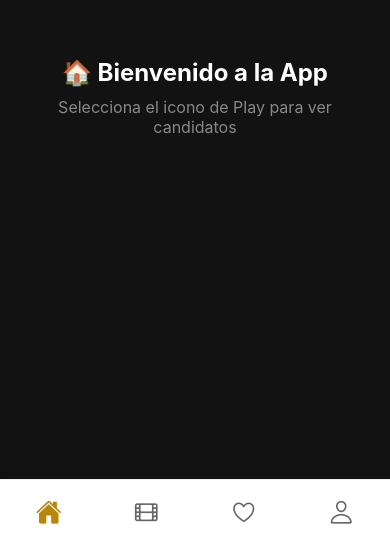
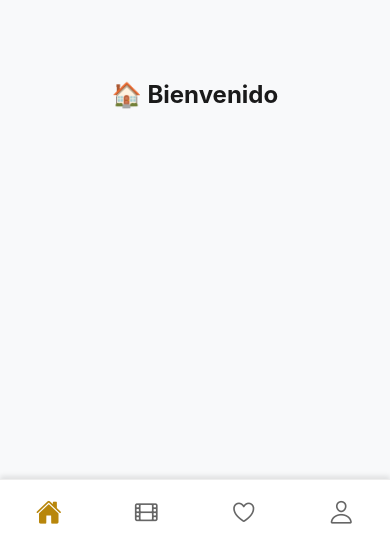
Before and after one commit to Andres-cor7/INGEDEMOCRATICOS, a React Native app: screen / in a window 390 px wide. Shown: the part 290-844 px from the top of the page. Built offline with nearby package versions, Linux system fonts and the light colour scheme.

Commit message:
Settings

```diff
--- a/src/screens/FeedScreen.js
+++ b/src/screens/FeedScreen.js
@@ -1,22 +1,31 @@
 import React, { useState } from 'react';
-import { StyleSheet, View, FlatList, Dimensions, Text } from 'react-native';
+import { StyleSheet, View, FlatList, Dimensions, Text, TouchableOpacity, ScrollView } from 'react-native';
 import TarjetaCandidato from '../components/TarjetaCandidato';
 import MenuNavegacion from '../components/MenuNavegacion';
 import { POLITICOS } from '../data/datos';
 
-const { height } = Dimensions.get('window');
+const { height, width } = Dimensions.get('window');
 
 const FeedScreen = () => {
-  // La app inicia en Home (primera sección)
   const [seccionActual, setSeccionActual] = useState('home');
+
+  // Componente interno para las tarjetas de Settings
+  const SettingCard = ({ titulo }) => (
+    <TouchableOpacity
+      style={styles.settingCard}
+      onPress={() => console.log(`Navegando a: ${titulo}`)} // Aquí irá la navegación futura
+    >
+      <Text style={styles.settingText}>{titulo}</Text>
+      <Text style={styles.arrow}>›</Text>
+    </TouchableOpacity>
+  );
 
   const renderContenido = () => {
     switch (seccionActual) {
       case 'home':
         return (
           <View style={styles.center}>
-            <Text style={styles.text}>🏠 Bienvenido a la App</Text>
-            <Text style={styles.subText}>Selecciona el icono de Play para ver candidatos</Text>
+            <Text style={styles.titleText}>🏠 Bienvenido</Text>
           </View>
         );
       case 'reels':
@@ -32,17 +41,23 @@ const FeedScreen = () => {
             decelerationRate="fast"
           />
         );
-      case 'search':
+      case 'heart':
         return (
           <View style={styles.center}>
-            <Text style={styles.text}>🔍 Buscador de Candidatos</Text>
+            <Text style={styles.titleText}>❤️ Mis Favoritos</Text>
           </View>
         );
       case 'profile':
         return (
-          <View style={styles.center}>
-            <Text style={styles.text}>👤 Mi Perfil</Text>
-          </View>
+          <ScrollView style={styles.settingsContainer}>
+            <Text style={styles.headerTitle}>Configuración</Text>
+            {/* Las 5 tarjetas que pediste */}
+            <SettingCard titulo="Ubicación" />
+            <SettingCard titulo="Accesibilidad" />
+            <SettingCard titulo="Ruben & Sheinbawm forever ❤️" />
+            <SettingCard titulo="Soporte" />
+            <SettingCard titulo="Acerca de nosotros" />
+          </ScrollView>
         );
       default:
         return null;
@@ -54,8 +69,6 @@ const FeedScreen = () => {
       <View style={styles.contentArea}>
         {renderContenido()}
       </View>
-
-      {/* Pasamos el estado al menú para que sepa cuál está activo */}
       <MenuNavegacion setSeccion={setSeccionActual} seccionActual={seccionActual} />
     </View>
   );
@@ -64,29 +77,58 @@ const FeedScreen = () => {
 const styles = StyleSheet.create({
   mainWrapper: {
     flex: 1,
-    backgroundColor: '#121212',
+    backgroundColor: '#F8F9FA', // Un gris muy claro para que resalten las tarjetas blancas
   },
   contentArea: {
     flex: 1,
-    marginBottom: 70, // Espacio para que el menú no tape contenido
+    marginBottom: 75,
   },
   center: {
     flex: 1,
     justifyContent: 'center',
     alignItems: 'center',
-    padding: 20,
   },
-  text: {
-    color: 'white',
+  titleText: {
     fontSize: 24,
     fontWeight: 'bold',
-    textAlign: 'center',
+    color: '#1a1a1a',
   },
-  subText: {
-    color: '#888',
+  // ESTILOS DE SETTINGS
+  settingsContainer: {
+    flex: 1,
+    padding: 20,
+    paddingTop: 60,
+  },
+  headerTitle: {
+    fontSize: 28,
+    fontWeight: 'bold',
+    marginBottom: 25,
+    color: '#1a1a1a',
+  },
+  settingCard: {
+    backgroundColor: '#FFFFFF',
+    paddingVertical: 20,
+    paddingHorizontal: 20,
+    borderRadius: 15,
+    marginBottom: 12,
+    flexDirection: 'row',
+    justifyContent: 'space-between',
+    alignItems: 'center',
+    // Sombreado ligero
+    shadowColor: '#000',
+    shadowOffset: { width: 0, height: 2 },
+    shadowOpacity: 0.05,
+    shadowRadius: 4,
+    elevation: 3,
+  },
+  settingText: {
     fontSize: 16,
-    marginTop: 10,
-    textAlign: 'center',
+    color: '#333',
+    fontWeight: '500',
+  },
+  arrow: {
+    fontSize: 22,
+    color: '#CCC',
   }
 });
 
```
